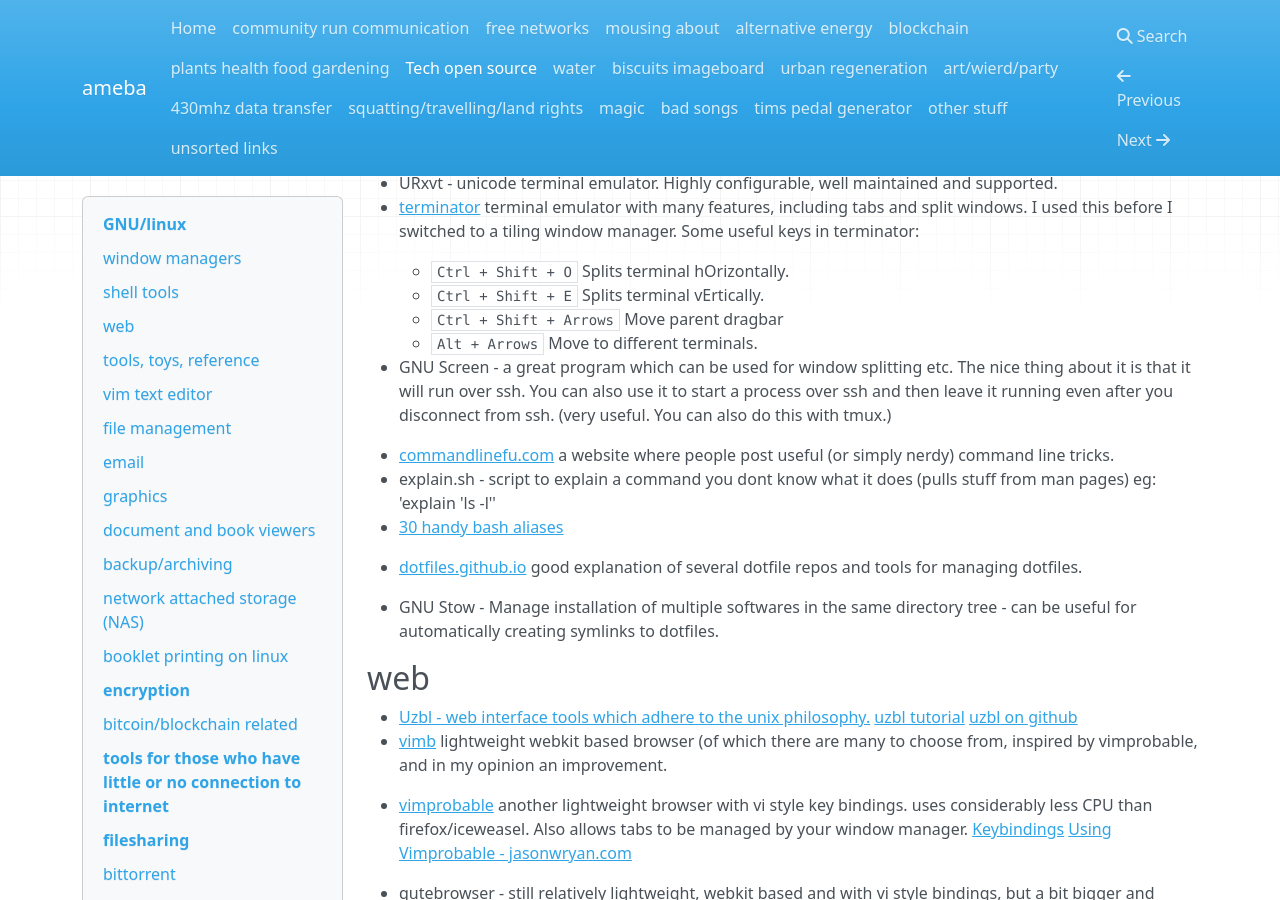
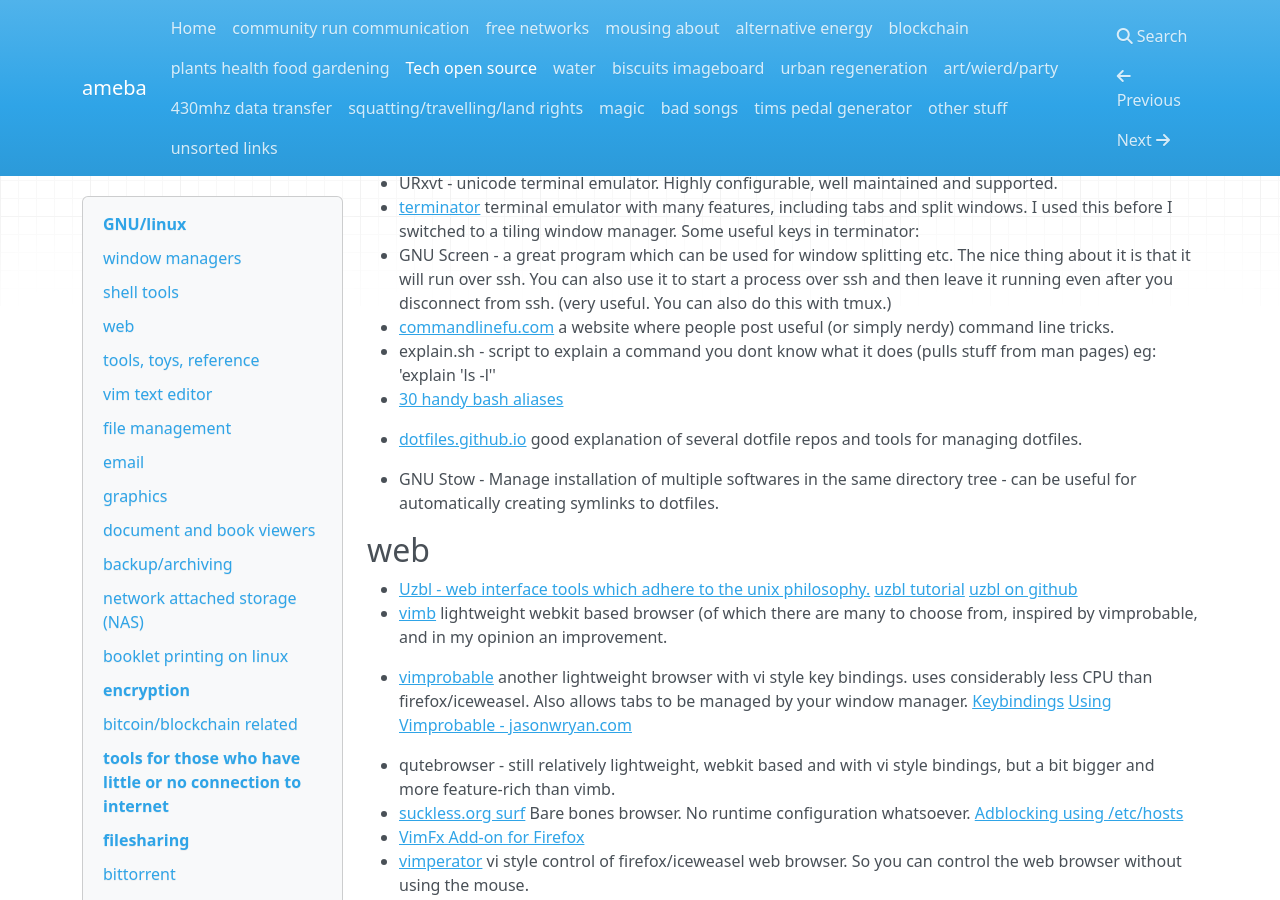
Before and after one commit to ameba23/lowtechnetwork, an MkDocs documentation site: the page built from docs/tech_open_source.md, in a window 1280 px wide and 900 px high, scrolled down 2063 px. Built offline with MkDocs 1.6.1, drawn with Linux system fonts in a browser that asks for light colours; nearby versions of some CDN libraries; old or Windows-style settings are respelled for this version of MkDocs.

Commit message:
deleted ranger doc (moved to another repo), edit to tech

```diff
--- a/docs/tech_open_source.md
+++ b/docs/tech_open_source.md
@@ -48,7 +48,7 @@
 ### FASD
 
 * [clvv/fasd: Command-line productivity booster, offers quick access to files and directories, inspired by autojump, z and v.](https://github.com/clvv/fasd) FASD makes finding files and directories with the command line so much easier!  You need this!
- It comes with some aliases, for example, instead of `cd` you can use `z` followed part of the name of the path
+It comes with some aliases, for example, instead of `cd` you can use `z` followed part of the name of the path
 you want to move to. FASD will guess what you want, using 'frecency' (combined recency and frequency).  So whereever you are `z D` will take you to the most commonly/recently used directory with `D`, which might be `~/Downloads`.
 
  * `v xxx` will open vim with frequently/recently used file containing xxx.
@@ -62,11 +62,6 @@
 * [tmux](http://tmux.sourceforge.net/) terminal multiplexer - another great tool for mouse free control of terminal windows and much more.  Very configurable.  Many people love it.  Personally I prefer to organise terminal windows with my window manager.
 * URxvt - unicode terminal emulator.  Highly configurable, well maintained and supported.
 * [terminator](http://gnometerminator.blogspot.co.uk/) terminal emulator with many features, including tabs and split windows.  I used this before I switched to a tiling window manager.  Some useful keys in terminator:
-    * `Ctrl + Shift + O` Splits terminal hOrizontally.
-    * `Ctrl + Shift + E` Splits terminal vErtically.
-    * `Ctrl + Shift + Arrows` Move parent dragbar
-    * `Alt + Arrows` Move to different terminals.
-
 * GNU Screen - a great program which can be used for window splitting etc. The nice thing about it is that it will run over ssh.  You can also use it to start a process over ssh and then leave it running even after you disconnect from ssh.  (very useful.  You can also do this with tmux.)
 * [commandlinefu.com](http://www.commandlinefu.com) a website where people post useful (or simply nerdy) command line tricks.
 * explain.sh - script to explain a command you dont know what it does (pulls stuff from man pages) eg: 'explain 'ls -l''
```
Also changed, not shown: docs/ranger.md (deleted, +0 -19 lines).
